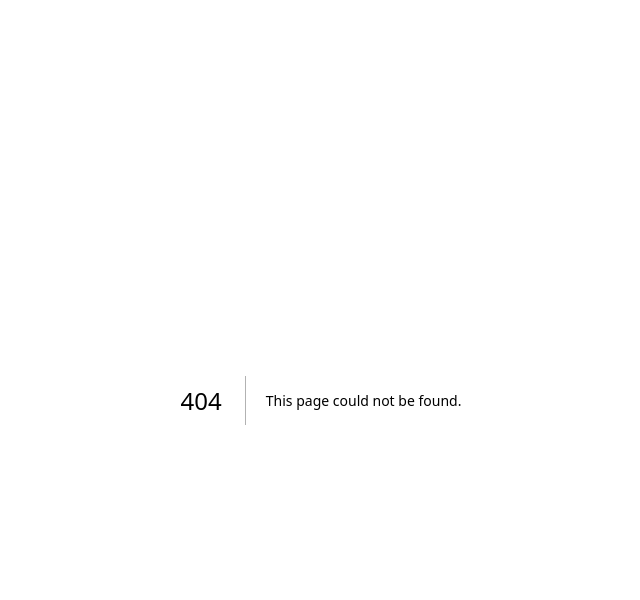
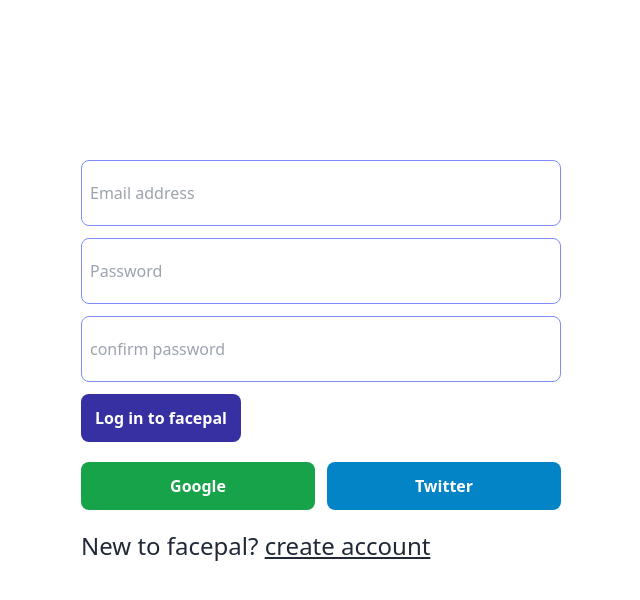
Before and after one commit to earlycodetech/facepal_v2, a Next.js app: page /auth/signin in a window 1280 px wide. Before the commit this address had no page. Shown: the top 600 px of the page, without its empty margins (319-959 px from the left). Built offline with nearby package versions, Linux system fonts and the light colour scheme.

Commit message:
validation with formikand yup

```diff
--- a/package.json
+++ b/package.json
@@ -13,10 +13,12 @@
     "@emotion/styled": "^11.11.0",
     "@mui/material": "^5.14.3",
     "autoprefixer": "10.4.14",
+    "formik": "^2.4.3",
     "next": "13.4.12",
     "postcss": "8.4.27",
     "react": "18.2.0",
     "react-dom": "18.2.0",
-    "tailwindcss": "3.3.3"
+    "tailwindcss": "3.3.3",
+    "yup": "^1.2.0"
   }
 }
--- /dev/null
+++ b/pages/auth/signin.js
@@ -0,0 +1,79 @@
+import Link from "next/link";
+import { useFormik } from "formik";
+import * as yup from 'yup';
+
+//validation rules
+const validationRules = yup.object().shape({
+    email:yup.string().required('this field is compulsory'),
+    password:yup.string()
+    .required()
+    .min(8,'must be up to 8 character')
+    .max(36,'cannot be more than 36 characters')
+    .oneOf([yup.ref('passwordConfirmation'),null],'Your password must match')
+})
+
+export default function Signin() {
+    const {handleBlur,handleSubmit,handleChange,errors,touched,values} = useFormik({
+        initialValues:{email:'',password:'',passwordConfirmation:''},
+        onSubmit: values => {
+            //get data from
+            console.log(values)
+        },
+        validationSchema:validationRules //here too
+    });
+
+    return (
+        <>
+        <main className="h-screen flex justify-center items-center">
+            <div className="w-[480px] sm:min-h-[480px] flex flex-col gap-5">
+                <form className="flex flex-col gap-3" onSubmit={handleSubmit}>
+                    <input
+                    id="email"
+                    type="email"
+                    value={values.email}
+                    onChange={handleChange}
+                    onBlur={handleBlur}
+                    placeholder="Email address"
+                    className="py-3 sm:py-5 px-2 border border-indigo-400 rounded-lg bg-white/60"
+                    />
+                    {errors.email && touched.email
+                    ? <span className="text-red-500">{errors.email}</span>
+                    : null}
+
+                    <input
+                    id="password"
+                    type="password"
+                    value={values.password}
+                    onChange={handleChange}
+                    onBlur={handleBlur}
+                    placeholder="Password"
+                    className="py-3 sm:py-5 px-2 border border-indigo-400 rounded-lg bg-white/60"
+                    />
+                    {errors.password && touched.password
+                    ? <span className="text-red-500">{errors.password}</span>
+                    : null}
+
+                    <input
+                    id="passwordConfirmation"
+                    type="password"
+                    value={values.passwordConfirmation}
+                    onChange={handleChange}
+                    onBlur={handleBlur}
+                    placeholder="confirm password"
+                    className="py-3 sm:py-5 px-2 border border-indigo-400 rounded-lg bg-white/60"
+                    />
+                    <button type="submit" className="max-w-[160px] h-12 bg-indigo-800 rounded-lg text-white font-bold"
+                    >Log in to facepal</button>
+                </form>
+
+                <div className="w-full grid grid-cols-2 gap-3">
+                    <button className="w-full h-12 bg-green-600 rounded-lg text-white font-bold">Google</button>
+                    <button className="w-full h-12 bg-sky-600 rounded-lg text-white font-bold">Twitter</button>
+                </div>
+
+                <p className="text-2xl text-gray-800">New to facepal? <Link href="#" className="underline">create account</Link></p>
+            </div>
+        </main>
+        </>
+    )
+}
--- a/pages/index.js
+++ b/pages/index.js
@@ -1,17 +1,17 @@
-import React from 'react';
+import { useEffect } from 'react';
 import Image from 'next/image';
 import Link from "next/link";
+import { useRouter } from 'next/router';
 
 export default function Home() {
-  const [version,setVersion] = React.useState('1.0.0');
+  const router = useRouter();
+  // console.log(router.query.language);
 
-  React.useEffect(() =>{
-    setTimeout(() => {
-      setVersion('3.0.2')
-    },5000)
-
-    // setVersion('3.0.4')
-  },[]);
+  // useEffect(() => {
+  //   setTimeout(() => {
+  //     router.push('/account/make-transfer');
+  //   },5000);
+  // },[]);
 
   return (
     <>
```
Also changed, not shown: 1 other file (tests, documents, lock files or other folders).
